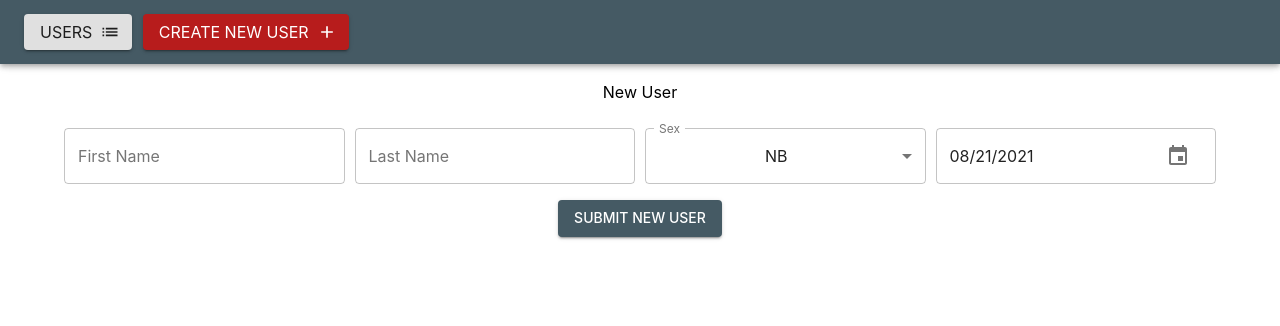
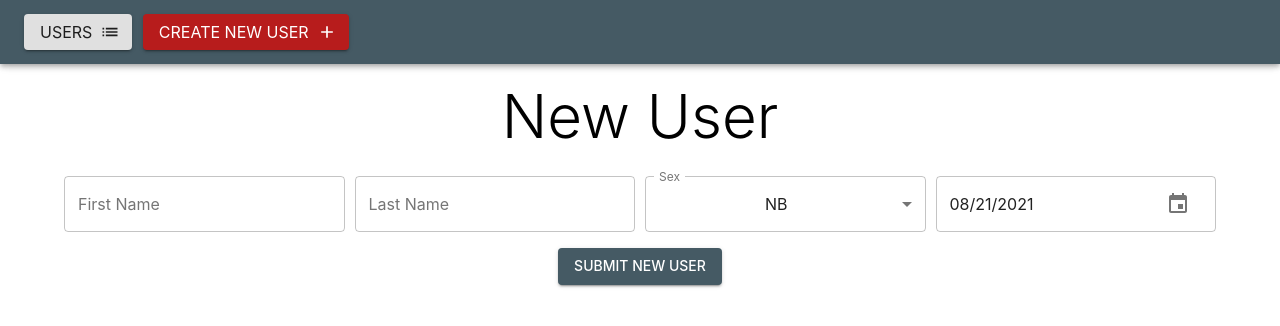
Before and after one commit to Anthony-Giusti/securityproject, a React (Create React App) app in the folder client/: page /create-user in a window 1280 px wide. Shown: the top 326 px of the page. Built offline with nearby package versions, Linux system fonts and the light colour scheme; no server answers.

Commit message:
Changed header text to h2

```diff
--- a/client/src/Pages/CreateUser/CreateUser.jsx
+++ b/client/src/Pages/CreateUser/CreateUser.jsx
@@ -16,7 +16,7 @@ const CreateUser = ({ submitUser }) => {
 
   return (
     <div>
-      <Typography>New User</Typography>
+      <Typography variant="h2">New User</Typography>
       <div className={classes.userFormContainer}>
         <UserForm user={null} editMade={null} submit={handleSubmit} ref={ref} />
       </div>
```
